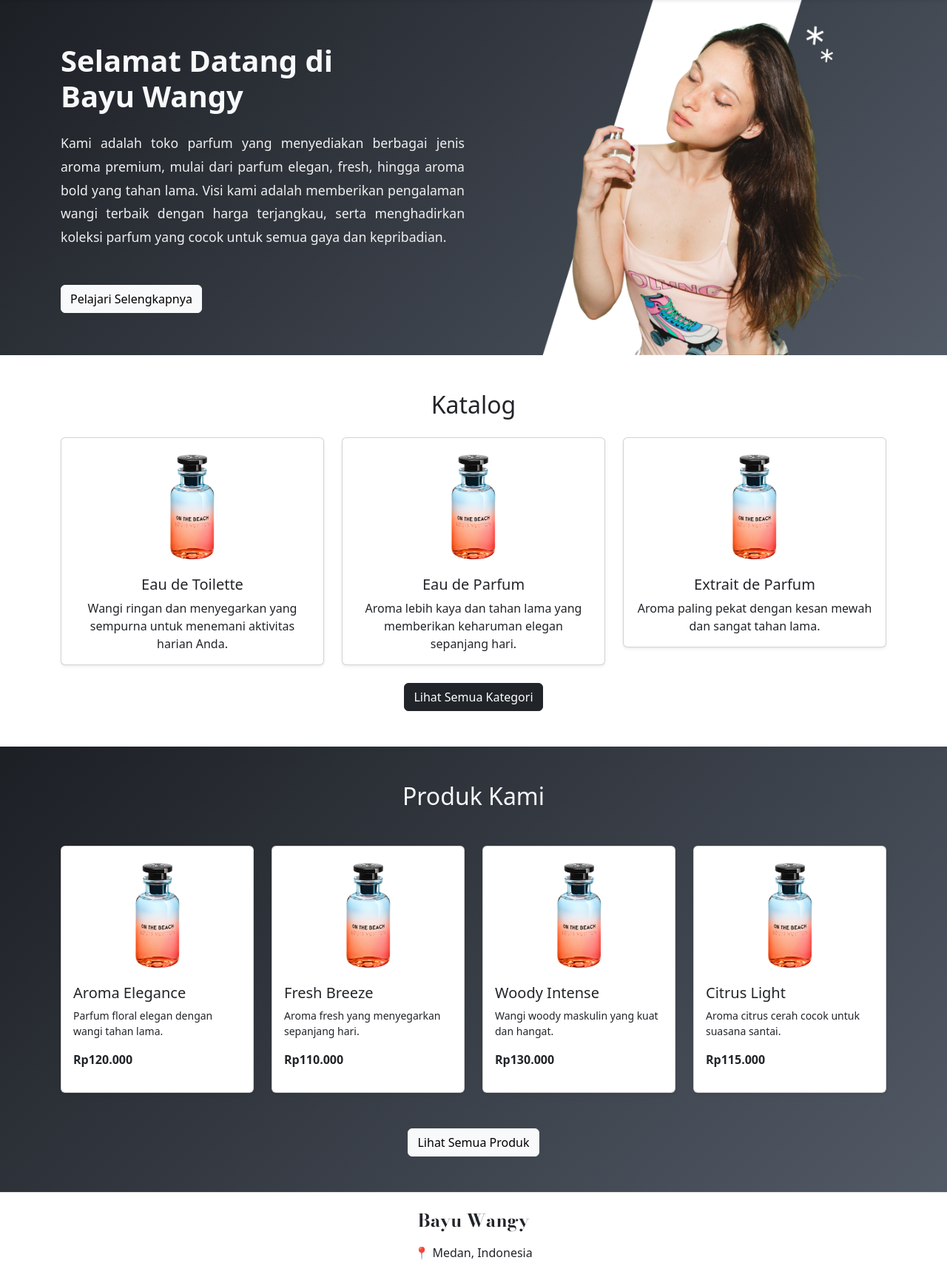
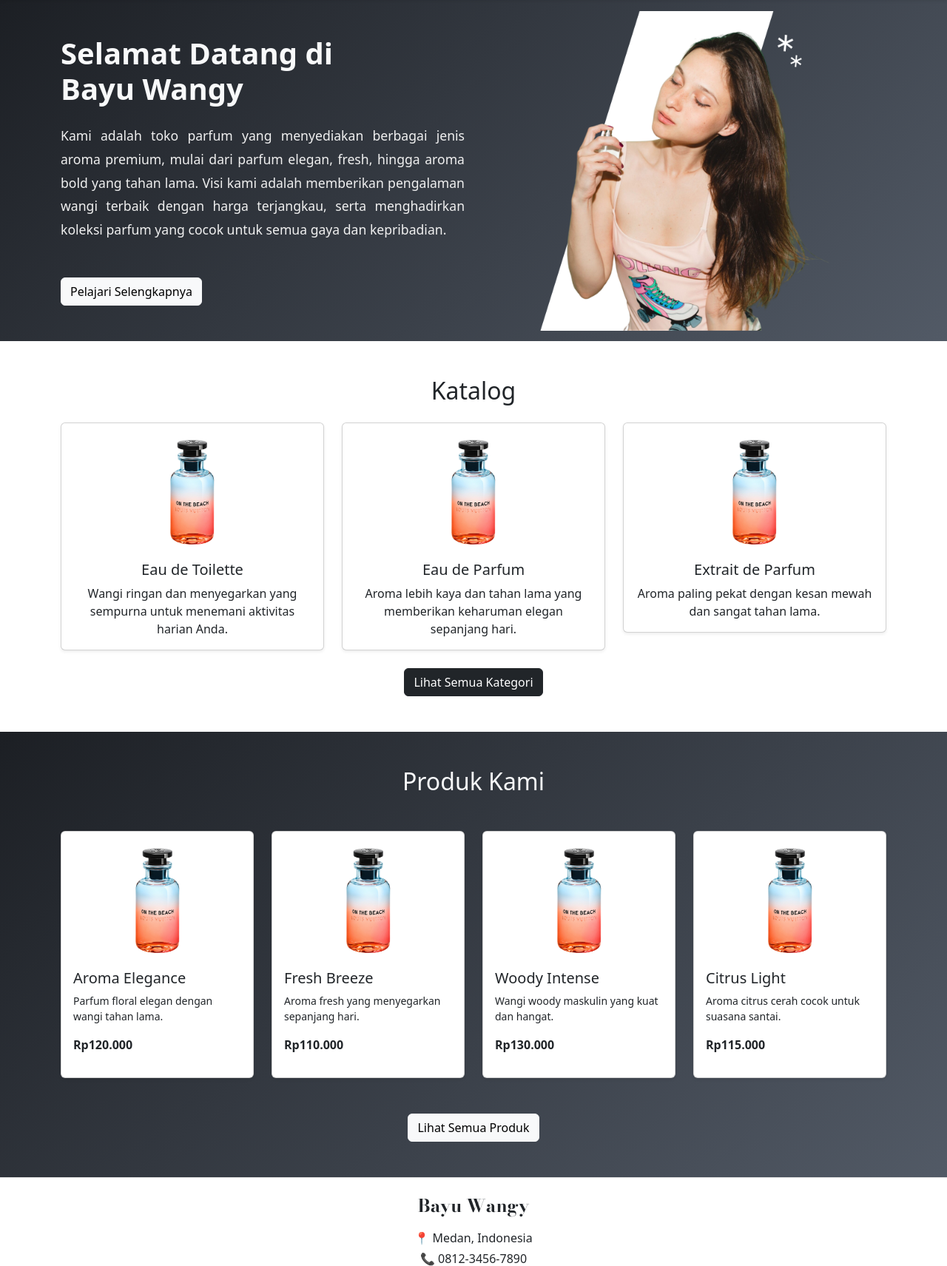
Before and after one commit to vimo-ae/bayu_wangy, a PHP site: page / in a window 1280 px wide. Shown: the part 80-1791 px from the top of the page at 74% size. Run offline with PHP 8.4, Linux system fonts and the light colour scheme.

Commit message:
edit responsif homepage

```diff
--- a/css/style.css
+++ b/css/style.css
@@ -26,11 +26,14 @@
     .about-img {
     display: block;
     border-radius: 15px;
-    width: 30rem;
+    width: 27rem;
+    max-width: 100%;
     height: auto;
     object-fit: cover;
     margin-left: 50px;
     }
+
+
 
     .catalog-img {
     display: block;
@@ -57,3 +60,22 @@
 .footer-light p {
     margin-bottom: 6px;
 }
+
+
+
+/* tambahan */
+
+/* Katolog image fix */
+.catalog-img {
+    max-width: 70%;
+}
+
+/* Jika layar kecil */
+@media (max-width: 767px) {
+    #about h1 {
+        font-size: 2rem;
+    }
+    #about p {
+        font-size: 1rem;
+    }
+}
--- a/index.php
+++ b/index.php
@@ -7,10 +7,8 @@
     <link rel="stylesheet" href="css/style.css">
     <title>Bayu Wangy - Perfume Shop</title>
     <style>
-    @import url('https://fonts.googleapis.com/css2?family=Bodoni+Moda:ital,opsz,wght@0,6..96,400..900;1,6..96,400..900&display=swap');
-
-
-</style>
+        @import url('https://fonts.googleapis.com/css2?family=Bodoni+Moda:ital,opsz,wght@0,6..96,400..900;1,6..96,400..900&display=swap');
+    </style>
 
 
 </head>
@@ -22,7 +20,7 @@
     <section id="about" class="dark-section">
         <div class="container">
             <div class="row align-items-center">
-                <div class="col-md-6 py-5 ">
+                <div class="col-md-6 py-5 text-center text-md-start">
                     <h1 class="text-light fw-bold mb-4">Selamat Datang di<br>Bayu Wangy</h1>
                     <p class="about-text mb-5">
                         Kami adalah toko parfum yang menyediakan berbagai jenis aroma premium,
@@ -32,7 +30,7 @@
                     </p>
                     <a href="about.php" class="btn btn-light">Pelajari Selengkapnya</a>
                 </div>
-                <div class="col-md-6 text-center">
+                <div class="col-md-6 ">
                     <img src="images/home_about.png" class="img-fluid about-img">
                 </div>
             </div>
@@ -44,7 +42,7 @@
         <div class="container">
             <h2 class="text-dark mb-4 text-center">Katalog</h2>
             <div class="row g-4">
-                <div class="col-md-4">
+                <div class="col-12 col-md-4">
                     <div class="card shadow-sm">
                         <img src="images/home_parfum.png" class="img-fluid align-self-center catalog-img" alt="Kategori 1">
                         <div class="card-body text-center">
@@ -53,7 +51,7 @@
                         </div>
                     </div>
                 </div>
-                <div class="col-md-4">
+                <div class="col-12 col-md-4">
                     <div class="card shadow-sm">
                         <img src="images/home_parfum.png" class="img-fluid align-self-center catalog-img" alt="Kategori 1">
                         <div class="card-body text-center">
@@ -62,7 +60,7 @@
                         </div>
                     </div>
                 </div>
-                <div class="col-md-4">
+                <div class="col-12 col-md-4">
                     <div class="card shadow-sm">
                         <img src="images/home_parfum.png" class="img-fluid align-self-center catalog-img" alt="Kategori 1">
                         <div class="card-body text-center">
@@ -85,7 +83,7 @@
             <div class="row g-4">
 
                 <!-- Item 1 -->
-                <div class="col-md-3">
+                <div class="col-6 col-md-3">
                     <div class="card h-100 shadow-sm">
                         <img src="images/home_parfum.png" class="img-fluid align-self-center catalog-img" alt="Kategori 1">
                         <div class="card-body">
@@ -97,7 +95,7 @@
                 </div>
 
                 <!-- Item 2 -->
-                <div class="col-md-3">
+                <div class="col-6 col-md-3">
                     <div class="card h-100 shadow-sm">
                         <img src="images/home_parfum.png" class="img-fluid align-self-center catalog-img" alt="Kategori 1">
                         <div class="card-body">
@@ -109,7 +107,7 @@
                 </div>
 
                 <!-- Item 3 -->
-                <div class="col-md-3">
+                <div class="col-6 col-md-3">
                     <div class="card h-100 shadow-sm">
                         <img src="images/home_parfum.png" class="img-fluid align-self-center catalog-img" alt="Kategori 1">
                         <div class="card-body">
@@ -121,7 +119,7 @@
                 </div>
 
                 <!-- Item 4 -->
-                <div class="col-md-3">
+                <div class="col-6 col-md-3">
                     <div class="card h-100 shadow-sm">
                         <img src="images/home_parfum.png" class="img-fluid align-self-center catalog-img" alt="Kategori 1">
                         <div class="card-body">
```
